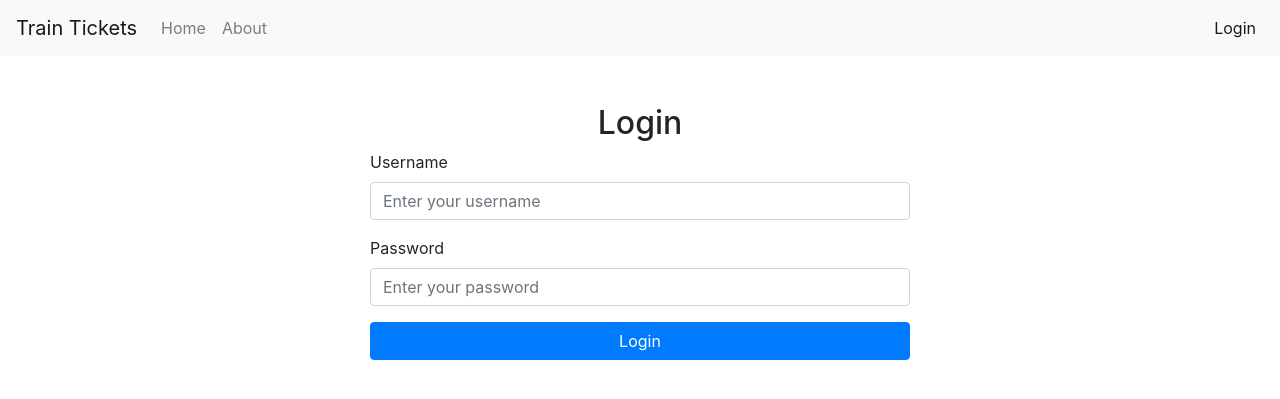
After one commit to happyZYM/BH-TicketSystem, a Flask app: page /login in a window 1280 px wide. The commit adds this page. Shown: the top 399 px of the page. Run offline with Flask 3, Linux system fonts and the light colour scheme; parts of the project's set-up code (start-up, migrations or seed data) failed here and were passed over; some libraries are stand-ins or nearby versions.

Commit message:
set up main structure of the UI

```diff
--- a/UI/main.py
+++ b/UI/main.py
@@ -3,9 +3,12 @@ import subprocess
 import signal
 import atexit
 from flask import Flask, render_template
+from flask import request, redirect, url_for, flash
+from flask import session
 from dotenv import load_dotenv
 import time
 import socket
+import utils
 
 # Load environment variables from .env file
 load_dotenv()
@@ -19,6 +22,7 @@ backend_log_level = os.getenv('BACKEND_LOG_LEVEL')
 backend_data_directory = os.getenv('BACKEND_DATA_DIRECTORY')
 backend_log_file = os.getenv('BACKEND_LOG_FILE')
 backend_path = os.getenv('BACKEND_PATH')
+app.secret_key = os.getenv('APP_SECRET_KEY')
 
 # Command to start the backend process
 backend_command = [
@@ -34,6 +38,7 @@ backend_command = [
 sock = socket.socket(socket.AF_INET, socket.SOCK_STREAM)
 sock.connect((backend_ip, int(backend_port)))
 def ExecCommand(command):
+    print("sending command: ", command)
     command=command+'\n'
     sock.sendall(command.encode('utf-8'))
     response = sock.recv(1024*1024)
@@ -59,5 +64,63 @@ def home():
 def about():
     return render_template('about.html')
 
+@app.route('/login', methods=['GET', 'POST'])
+def login():
+    if request.method == 'POST':
+        username = request.form['username']
+        password = request.form['password']
+
+        # 调用 ExecCommand 执行登录命令
+        login_response = ExecCommand(f'login -u {username} -p {password}')
+
+        if login_response.strip() == '0':
+            session['username'] = username  # 在session中记录用户名
+            return redirect(url_for('home'))
+        elif login_response.strip() == '-1':
+            error = 'Invalid username or password.'
+        else:
+            error = 'An unknown error occurred.'
+
+        return render_template('login.html', error=error)
+
+    return render_template('login.html')
+
+@app.before_request
+def before_request():
+    # Skip login check for login page, callback URL, and static files
+    if request.endpoint in ['login', 'logout']:
+        return
+    # Check if user is logged in
+    if ('username' not in session) or ('username' in session and utils.GetPrivilege(session['username'], ExecCommand) < 0):
+        if 'username' in session:
+            session.pop('username', None)
+        return redirect(url_for('login'))
+
+@app.route('/profile')
+def profile():
+    username = session['username']
+    dat = ExecCommand(f'query_profile -c {username} -u {username}')
+    print("dat: ", dat)
+    # dat is something like: <username> <name> <mail> <privilege>
+    profile_data = dat.split(' ')
+
+    if len(profile_data) >= 4:
+        user_info = {
+            'username': profile_data[0],
+            'name': profile_data[1],
+            'email': profile_data[2],
+            'privilege': profile_data[3]
+        }
+        return render_template('profile.html', user_info=user_info)
+    else:
+        # Handle the case where the response does not contain the expected number of elements
+        error = "Profile data is incomplete or incorrect."
+        return render_template('profile.html', error=error)
+
+@app.route('/logout')
+def logout():
+    ExecCommand(f'logout -u {session["username"]}')
+    session.pop('username', None)  # 从session中移除用户名
+    return redirect(url_for('home'))
 if __name__ == '__main__':
     app.run(debug=True)
--- a/UI/templates/base.html
+++ b/UI/templates/base.html
@@ -4,13 +4,16 @@
     <meta charset="UTF-8">
     <meta name="viewport" content="width=device-width, initial-scale=1.0">
     <title>{% block title %}Train Ticket Booking{% endblock %}</title>
-    <link rel="stylesheet" href="https://stackpath.bootstrapcdn.com/bootstrap/4.5.2/css/bootstrap.min.css">
+    <link href="https://maxcdn.bootstrapcdn.com/bootstrap/4.5.2/css/bootstrap.min.css" rel="stylesheet">
 </head>
 <body>
     <nav class="navbar navbar-expand-lg navbar-light bg-light">
         <a class="navbar-brand" href="#">Train Tickets</a>
+        <button class="navbar-toggler" type="button" data-toggle="collapse" data-target="#navbarNav" aria-controls="navbarNav" aria-expanded="false" aria-label="Toggle navigation">
+            <span class="navbar-toggler-icon"></span>
+        </button>
         <div class="collapse navbar-collapse" id="navbarNav">
-            <ul class="navbar-nav">
+            <ul class="navbar-nav mr-auto">
                 <li class="nav-item {% if request.endpoint == 'home' %}active{% endif %}">
                     <a class="nav-link" href="/">Home</a>
                 </li>
@@ -18,10 +21,30 @@
                     <a class="nav-link" href="/about">About</a>
                 </li>
             </ul>
+            <ul class="navbar-nav ml-auto">
+                {% if session.get('username') %}
+                    <li class="nav-item dropdown">
+                        <a class="nav-link dropdown-toggle" href="#" id="navbarDropdown" role="button" data-toggle="dropdown" aria-haspopup="true" aria-expanded="false">
+                            {{ session.get('username') }}
+                        </a>
+                        <div class="dropdown-menu dropdown-menu-right" aria-labelledby="navbarDropdown">
+                            <a class="dropdown-item" href="/profile">Profile</a>
+                            <a class="dropdown-item" href="/logout">Logout</a>
+                        </div>
+                    </li>
+                {% else %}
+                    <li class="nav-item {% if request.endpoint == 'login' %}active{% endif %}">
+                        <a class="nav-link" href="/login">Login</a>
+                    </li>
+                {% endif %}
+            </ul>
         </div>
     </nav>
+
     <div class="container mt-5">
         {% block content %}{% endblock %}
     </div>
+    <script src="https://code.jquery.com/jquery-3.5.1.slim.min.js"></script>
+    <script src="https://cdn.jsdelivr.net/npm/bootstrap@4.5.2/dist/js/bootstrap.bundle.min.js"></script>
 </body>
 </html>
--- /dev/null
+++ b/UI/templates/login.html
@@ -0,0 +1,27 @@
+{% extends "base.html" %}
+
+{% block title %}Login{% endblock %}
+
+{% block content %}
+<div class="row justify-content-center">
+    <div class="col-md-6">
+        <h2 class="text-center">Login</h2>
+        {% if error %}
+        <div class="alert alert-danger" role="alert">
+            {{ error }}
+        </div>
+        {% endif %}
+        <form method="POST" action="/login">
+            <div class="form-group">
+                <label for="username">Username</label>
+                <input type="text" class="form-control" id="username" name="username" placeholder="Enter your username" required>
+            </div>
+            <div class="form-group">
+                <label for="password">Password</label>
+                <input type="password" class="form-control" id="password" name="password" placeholder="Enter your password" required>
+            </div>
+            <button type="submit" class="btn btn-primary btn-block">Login</button>
+        </form>
+    </div>
+</div>
+{% endblock %}
```
Also changed, not shown: UI/templates/profile.html (added, +37 -0 lines), UI/utils.py (added, +7 -0 lines), 1 other file.
